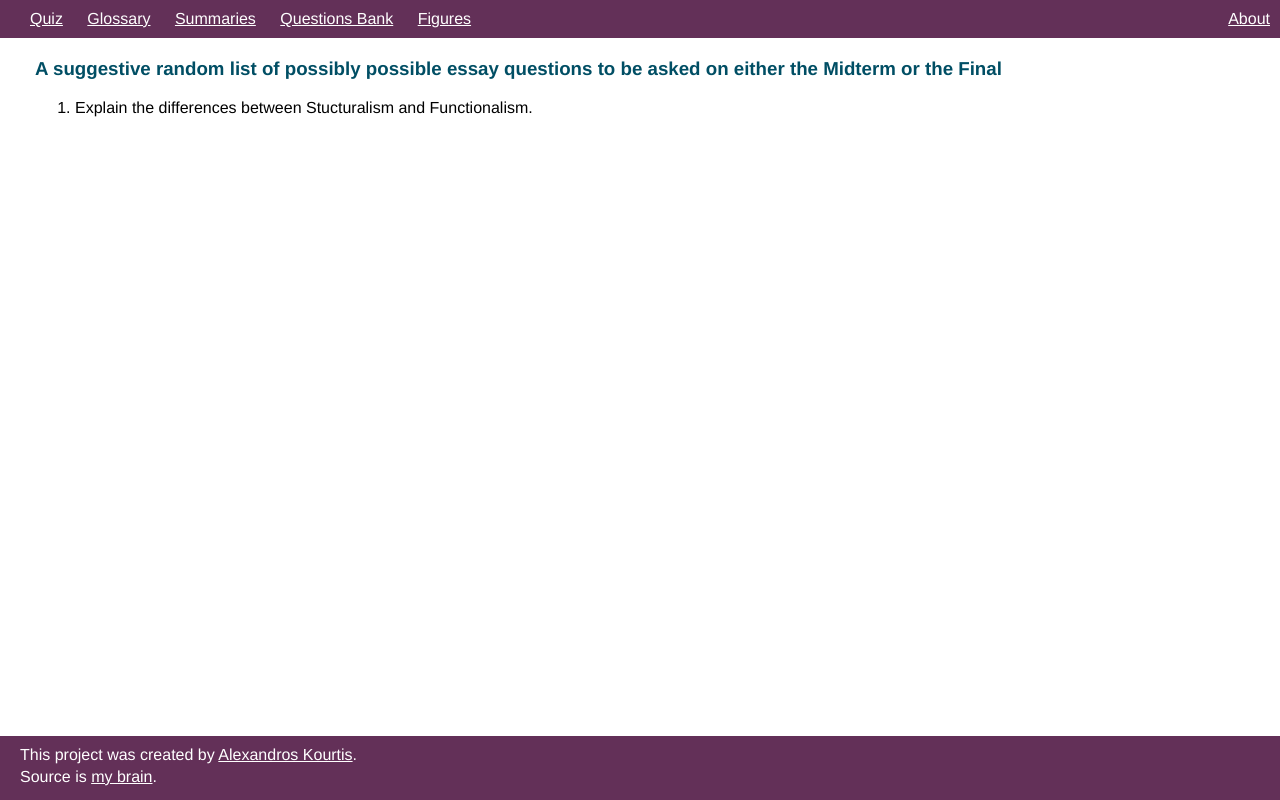
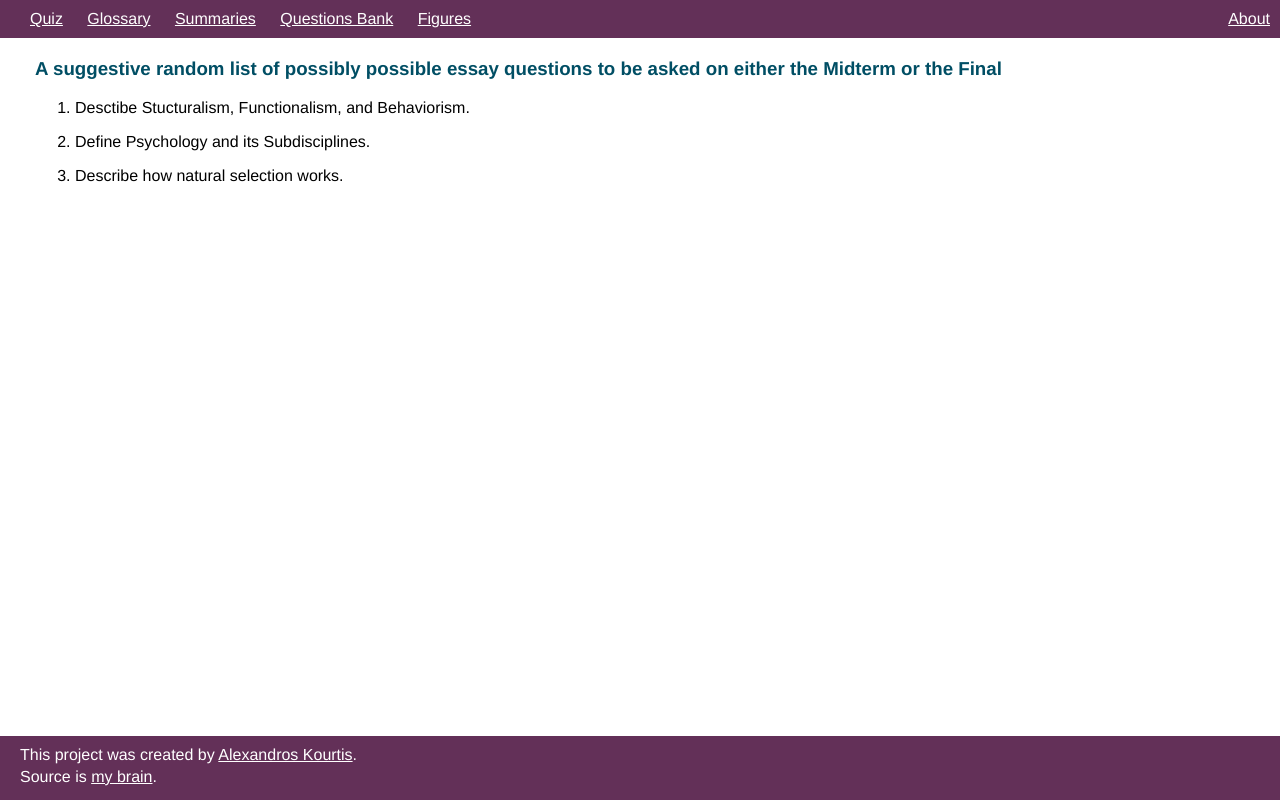
Before and after one commit to CyberClub-ACG/studypsychsocialscience, a plain HTML site: page bank.html in a window 1280 px wide. Drawn offline with nearby package versions, Linux system fonts and the light colour scheme.

Commit message:
Update bank.html

```diff
--- a/bank.html
+++ b/bank.html
@@ -46,7 +46,9 @@
         <h3>A suggestive random list of possibly possible essay questions to be asked on either the Midterm or the
             Final</h3>
         <ol>
-            <li><p>Explain the differences between Stucturalism and Functionalism.</p></li>
+            <li><p>Desctibe Stucturalism, Functionalism, and Behaviorism.</p></li>
+            <li><p>Define Psychology and its Subdisciplines.</p></li>
+            <li><p>Describe how natural selection works.</p></li>
         </ol>
     </div>
 </main>
```
